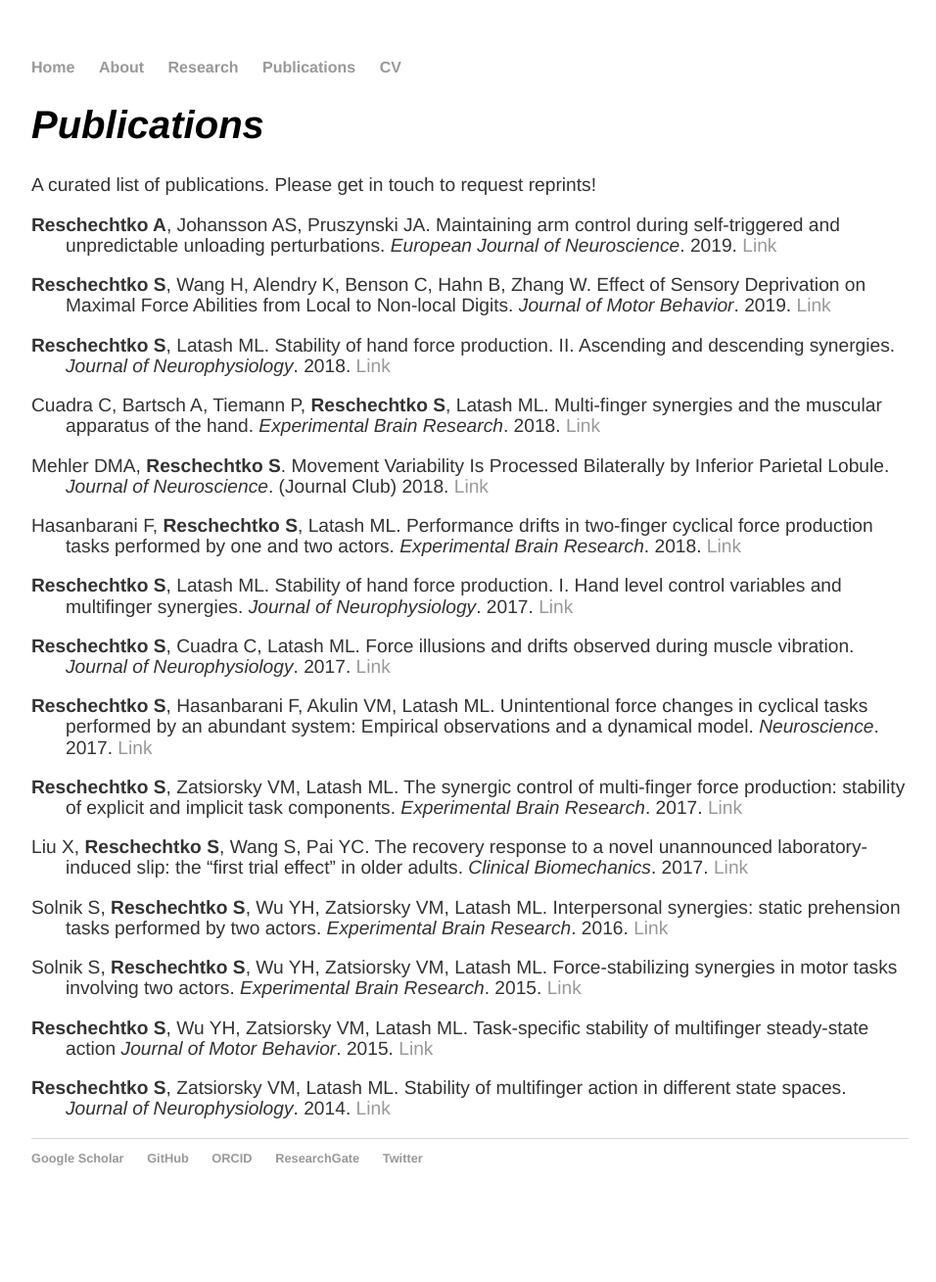
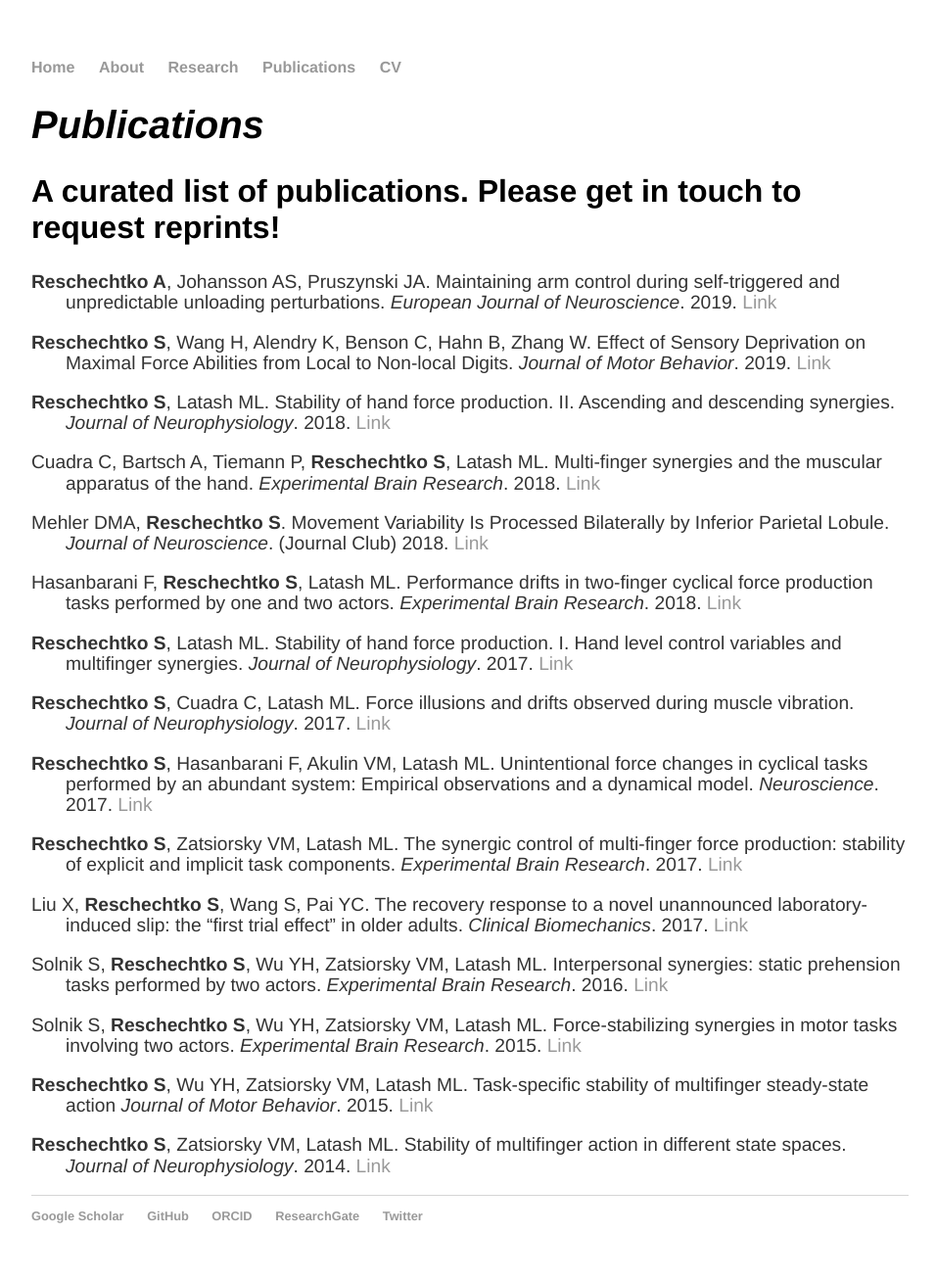
Before and after one commit to sreschechtko/sreschechtko.github.io, a Jekyll site: the page built from publications.html, in a window 1280 px wide. Shown: the whole page at 98% size, without its empty margins (160-1116 px from the left). Built offline with Jekyll 4.4.1, drawn with Linux system fonts in a browser that asks for light colours; before the commit the page ends 1250 px from its top, so only the background shows below that.

```diff
--- a/publications.html
+++ b/publications.html
@@ -4,7 +4,7 @@ title: Sasha Reschechtko - Publications
 ---
 <div class="blurb">
 	<h1>Publications</h1>
-	<p>A curated list of publications. Please get in touch to request reprints!</p>
+	<h2>A curated list of publications. Please get in touch to request reprints!</h2>
 	<p></p>
 	<p class = "hangingindent"><b>Reschechtko A</b>, Johansson AS, Pruszynski JA. Maintaining arm control during self‐triggered and unpredictable unloading perturbations. <i>European Journal of Neuroscience</i>. 2019. <a href = "https://doi.org/10.1111/ejn.14479" target = "_blank"> Link </a></p>
 
```
